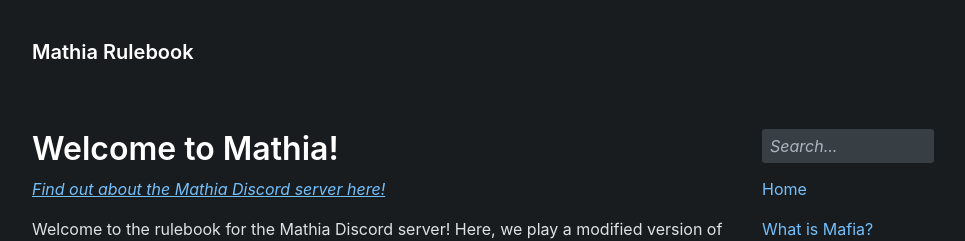
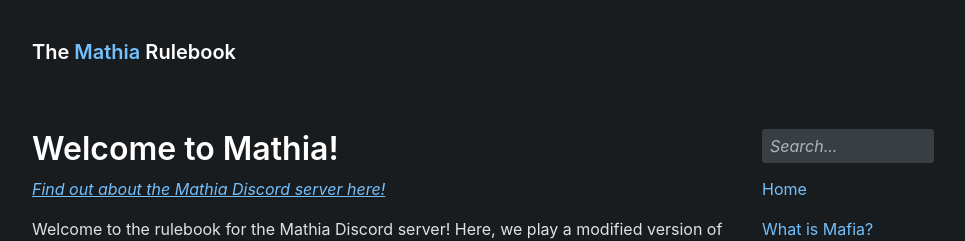
Before and after one commit to olliecheng/mathia-rulebook, a Jekyll site: the page built from information/home.md, in a window 1280 px wide. Shown: the top 241 px of the page, without its empty margins (152-1117 px from the left). Built offline with Jekyll 4.4.1, drawn with Linux system fonts in a browser that asks for light colours; some web fonts are replaced.

Commit message:
Title header change

```diff
--- a/_layouts/default.html
+++ b/_layouts/default.html
@@ -8,7 +8,7 @@
   <div class="container content">
     <header class="masthead">
       <h3 class="masthead-title">
-        <a href="{{ site.baseurl }}/" title="Home">{{ site.title }}</a>
+        <a href="{{ site.baseurl }}/" title="Home">The <span>Mathia</span> Rulebook</a>
         <small>{{ site.tagline }}</small>
       </h3>
     </header>
--- a/_sass/_variables.scss
+++ b/_sass/_variables.scss
@@ -48,6 +48,7 @@
   --body-bg: var(--gray-800);
 
   --heading-color: #fff;
+  // --heading-color: var(--link-color);
 
   --link-color: var(--blue-300);
   --link-hover-color: var(--blue-400);
--- a/styles.scss
+++ b/styles.scss
@@ -60,3 +60,7 @@ main {
   }
 
 }
+
+.masthead-title > a > span {
+  color: var(--link-color);
+}
```
